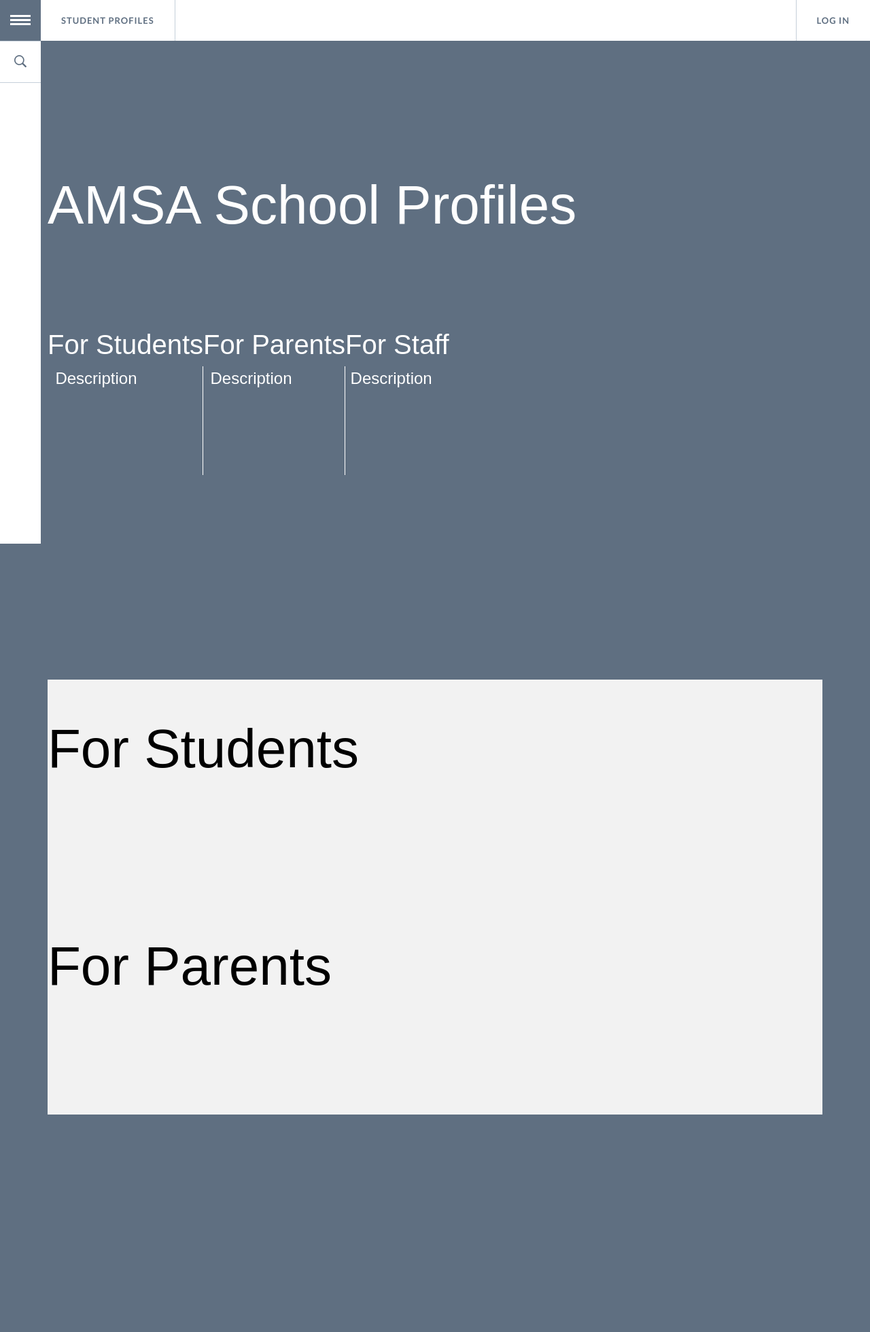
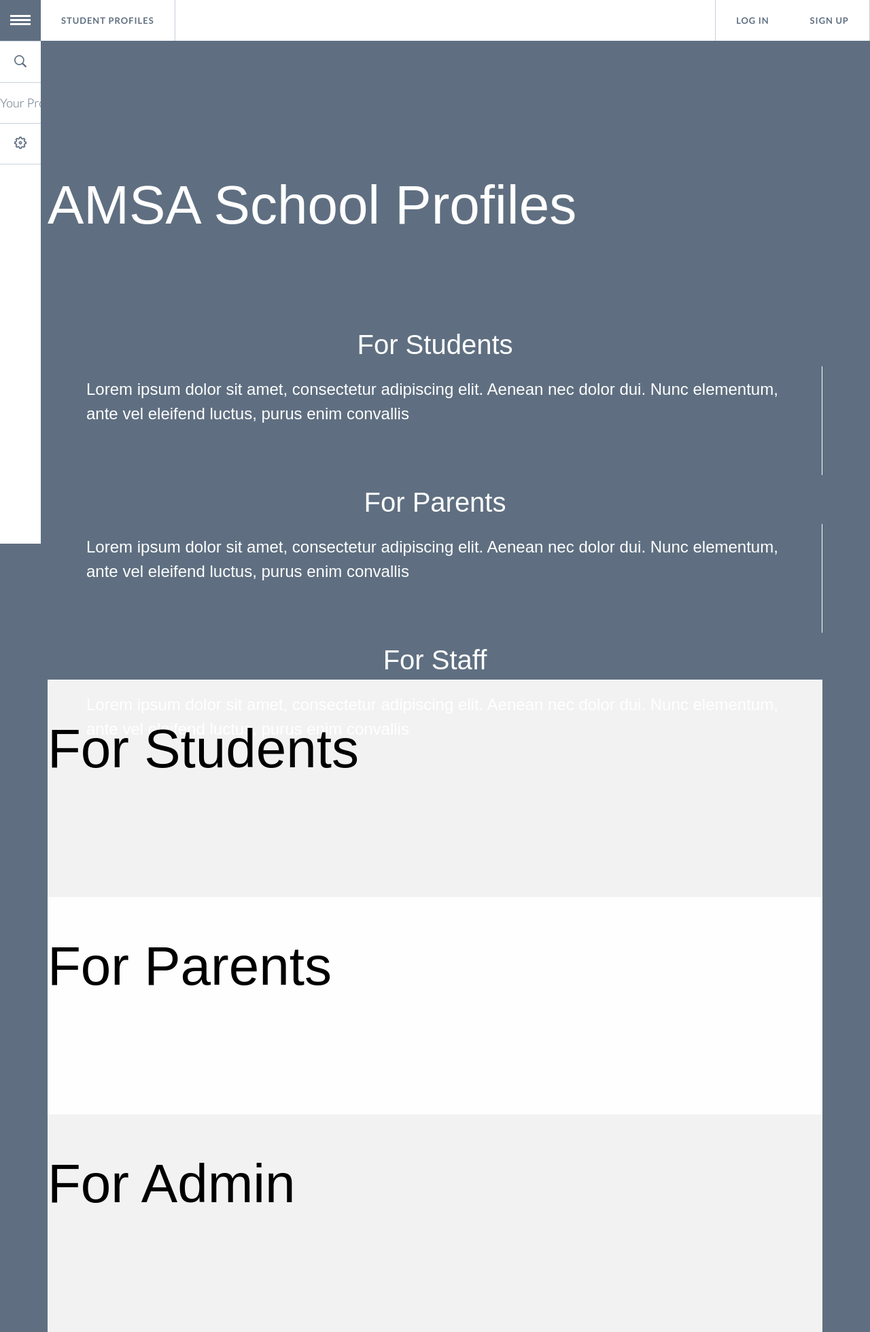
Before and after one commit to connorc0405/oracle_project, a PHP site: page / in a window 1280 px wide. Shown: the whole page at 68% size. Before the commit the page ends 1640 px from the top, so only its background shows below. Run offline with PHP 8.4, Linux system fonts and the light colour scheme; some libraries are stand-ins or nearby versions; some web fonts are replaced.

Commit message:
Added glyphicons.  Added scrolling effect.  Progressed with the menu design.

```diff
--- a/Ryan_Live_Project/css/style.css
+++ b/Ryan_Live_Project/css/style.css
@@ -66,6 +66,16 @@ body{
 	height: 40vh;
 	width: 100%;
 }
+#admin{
+	background: #F2F2F2;
+	height: 40vh;
+	width: 100%;
+}
+#parents{
+	background: #FFFEFE;
+	height: 40vh;
+	width: 100%;
+}
 #intro{
 	height: 100vh;
 
@@ -74,3 +84,20 @@ body{
 	text-align: center;
 	color: #000000;
 }
+#user{
+	color: #FFFFFF;
+	font-size: 3em;
+}
+
+.student-link{
+	cursor: pointer;
+}
+.parent-link{
+	cursor: pointer;
+}
+.admin-link{
+	cursor: pointer;
+}
+.third-text{
+	padding-top: 2vh;
+}
--- a/Ryan_Live_Project/html/welcome.html
+++ b/Ryan_Live_Project/html/welcome.html
@@ -13,16 +13,25 @@
 	</div>
 	<div class="row" id="welcome-detail">
 		<div class="col-xs-4">
-			<h3>For Students</h3>
-			<p id="welcome-third">Description</p>
+			<center>
+				<span class="glyphicon glyphicon-education student-link" id="user"></span>
+			</center>
+			<h3 class="student-link">For Students</h3>
+			<p class="third-text" id="welcome-third">Lorem ipsum dolor sit amet, consectetur adipiscing elit. Aenean nec dolor dui. Nunc elementum, ante vel eleifend luctus, purus enim convallis</p>
 		</div>
 		<div class="col-xs-4">
-			<h3>For Parents</h3>
-			<p id="welcome-third">Description</p>
+			<center>
+				<span class="glyphicon glyphicon-user parent-link" id="user"></span>
+			</center>
+			<h3 class="parent-link">For Parents</h3>
+			<p class="third-text" id="welcome-third">Lorem ipsum dolor sit amet, consectetur adipiscing elit. Aenean nec dolor dui. Nunc elementum, ante vel eleifend luctus, purus enim convallis</p>
 		</div>
 		<div class="col-xs-4">
-			<h3>For Staff</h3>
-			<p>Description</p>
+			<center>
+				<span class="glyphicon glyphicon-apple admin-link" id="user"></span>
+			</center>
+			<h3 class="admin-link">For Staff</h3>
+			<p class="third-text">Lorem ipsum dolor sit amet, consectetur adipiscing elit. Aenean nec dolor dui. Nunc elementum, ante vel eleifend luctus, purus enim convallis</p>
 		</div>
 	</div>
 </div>
@@ -33,11 +42,18 @@
 		</div>
 	</div>
 </div>
-<div class="container" id="students">
+<div class="container" id="parents">
 	<div class="row">
 		<div class="col-xs-12">
 			<h1 id="sub-div">For Parents</h1>
 		</div>
 	</div>
 </div>
+<div class="container" id="admin">
+	<div class="row">
+		<div class="col-xs-12">
+			<h1 id="sub-div">For Admin</h1>
+		</div>
+	</div>
+</div>
 </body>
--- a/Ryan_Live_Project/index.html
+++ b/Ryan_Live_Project/index.html
@@ -42,10 +42,14 @@
 								<input placeholder="Search" type="search" class="gn-search">
 								<a class="gn-icon gn-icon-search"><span>Search</span></a>
 							</li>
+							<li><a href="#construction">Your Profile</a></li>
+							<li><a class="gn-icon gn-icon-cog">Settings</a></li>
 						</ul>
 					</div>
 				</nav>
+				<!-- Add case where there is a menu for those logged in and a menu for those who are not.  Make a class .active for the active tab on the menu -->
 				<li><a href="#">Student Profiles</a></li>
+				<li id="right"><a href="#construction">Sign Up</a></li>
 				<li id="right"><a href="#construction">Log In</a></li>
 			</li>
 		</ul>
--- a/Ryan_Live_Project/js/script.js
+++ b/Ryan_Live_Project/js/script.js
@@ -22,7 +22,25 @@ databaseApp.config(function($routeProvider) {
 });
 
 databaseApp.controller('welcome-ctrl', function($scope){
-
+	// Code to make the page scroll to a specific section.  Code idea from http://jsfiddle.net/ryXFt/3/
+	$('.student-link').click(function(){
+		$('html,body').animate({
+			scrollTop:
+			$('#students').offset().top-50},
+				'slow');
+		});
+	$('.parent-link').click(function(){
+		$('html,body').animate({
+			scrollTop:
+			$('#parents').offset().top-50},
+				'slow');
+		});
+	$('.admin-link').click(function(){
+		$('html,body').animate({
+			scrollTop:
+			$('#admin').offset().top-50},
+				'slow');
+		});
 });
 
 databaseApp.controller('construction-ctrl', function($scope){
```
